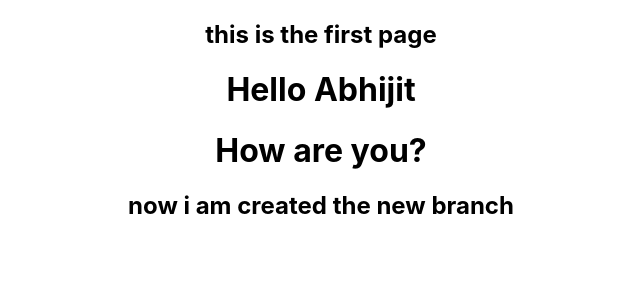
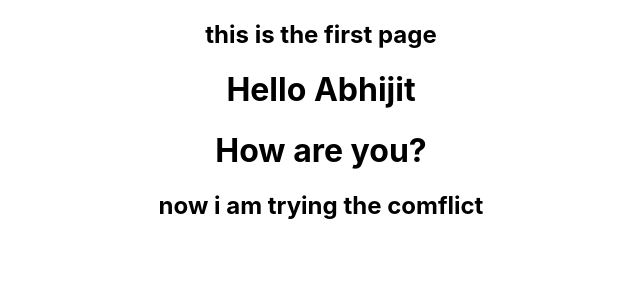
Before and after one commit to abhijitchavan408/React-Application, a React (Create React App) app: page / in a window 1280 px wide. Shown: the top 300 px of the page, without its empty margins (319-959 px from the left). Built offline with nearby package versions, Linux system fonts and the light colour scheme.

Commit message:
created the comflict

```diff
--- a/src/App.js
+++ b/src/App.js
@@ -8,7 +8,7 @@ function App() {
       <Firstpage></Firstpage>
       <h1>Hello Abhijit</h1>
       <h1> How are you? </h1>
-      <h2>now i am created the new branch</h2>
+      <h2>now i am trying the comflict</h2>
     </div>
   );
 }
```
